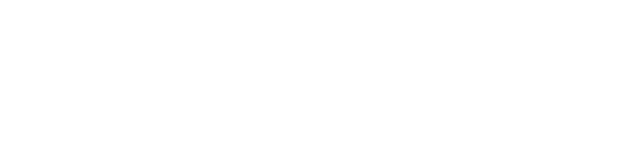
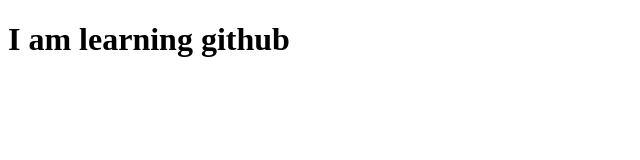
Before and after one commit to sigma-student-Amit/Practise2, a plain HTML site: page index.html in a window 1280 px wide. Shown: the whole page, without its empty margins (0-640 px from the left). Drawn offline with Linux system fonts and the light colour scheme.

Commit message:
add h1 file

```diff
--- a/index.html
+++ b/index.html
@@ -6,6 +6,6 @@
   <title>Document</title>
 </head>
 <body>
-
+  <h1>I am learning github</h1>
 </body>
 </html>
```
